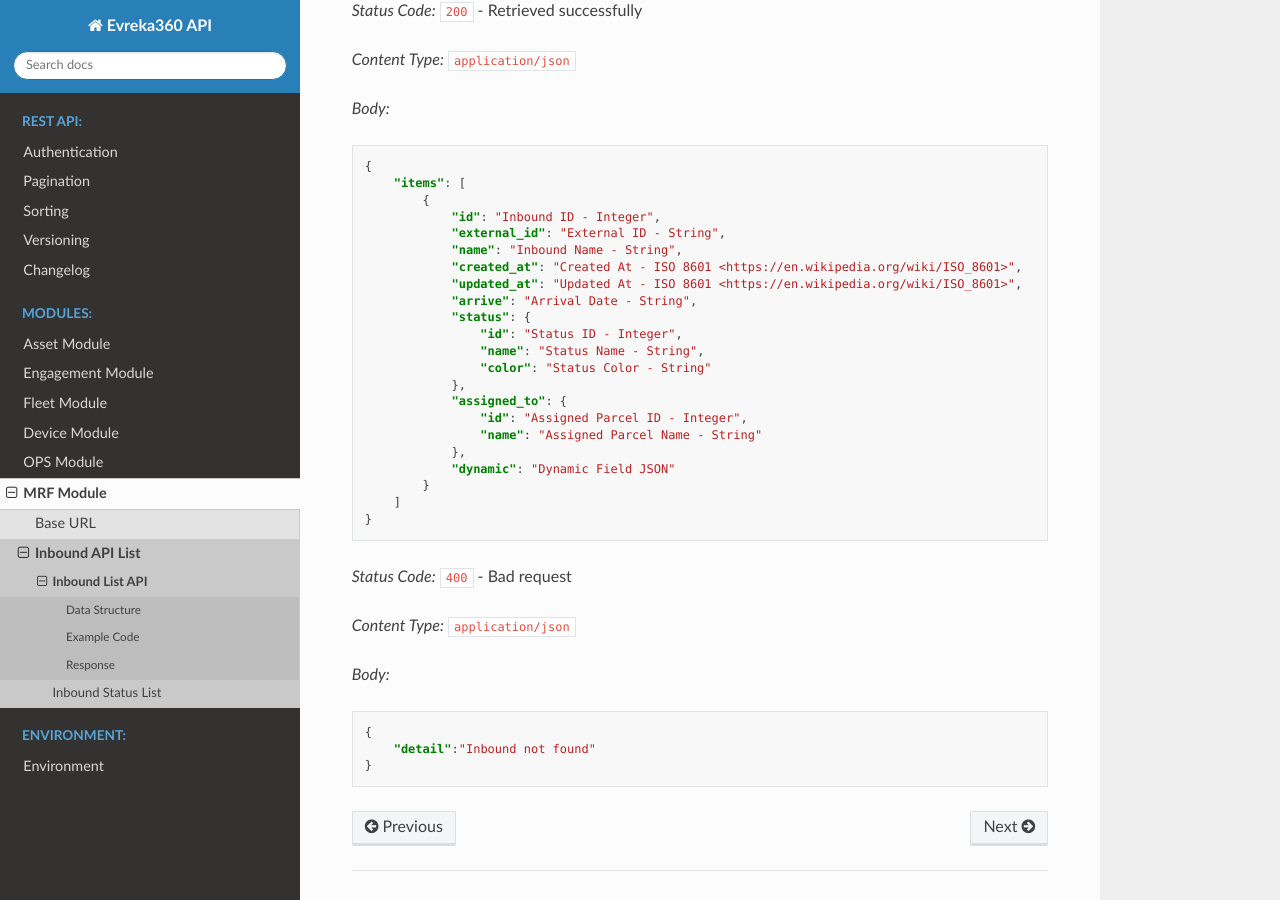
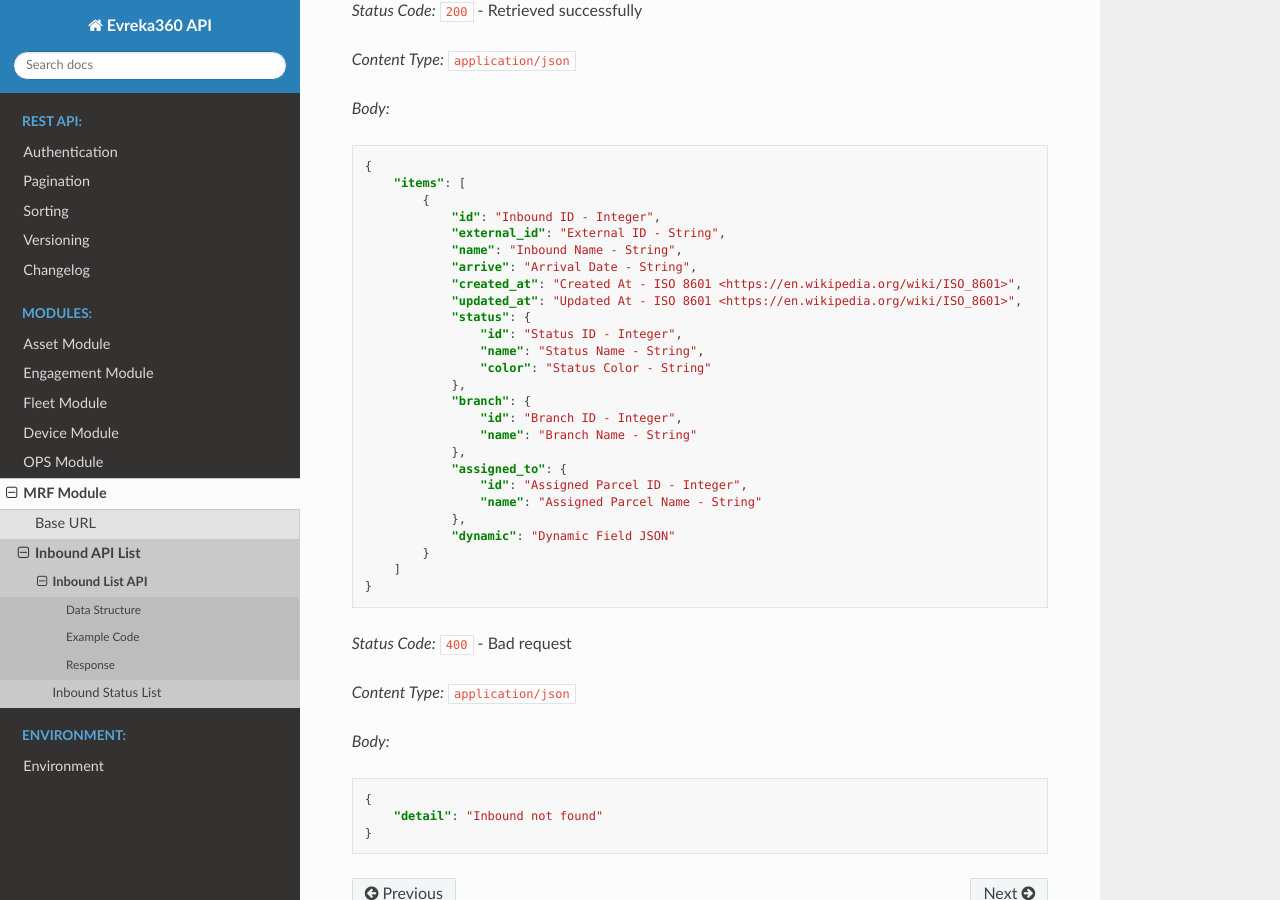
Before and after one commit to evrekadev/evreka-api-doc, a Sphinx documentation site: the page built from source/mrf/inbound/list.rst, in a window 1280 px wide and 900 px high, scrolled down 1098 px. Built offline with Sphinx 7.4.7 and the Read the Docs theme 3.1.0, drawn with Linux system fonts in a browser that asks for light colours; some of the changed text lies outside the part shown.

Commit message:
fixed response schema

```diff
--- a/source/mrf/inbound/list.rst
+++ b/source/mrf/inbound/list.rst
@@ -24,7 +24,7 @@ Data Structure
    +-------------------------+--------------------------------------------------------------+---------------------------------------------------+-------------------------------------------------------+
    | parcel_id               | integer *(optional)*                                         | Parcel ID - Integer                               | 123456                                                |
    +-------------------------+--------------------------------------------------------------+---------------------------------------------------+-------------------------------------------------------+
-   | id_list                 | List[string] *(optional)*                                    | Inbound ID List                                   | [12345, 12356]                                        |
+   | id_list                 | List[integer] *(optional)*                                   | Inbound ID List                                   | [12345, 12356]                                        |
    +-------------------------+--------------------------------------------------------------+---------------------------------------------------+-------------------------------------------------------+
 
 
@@ -80,13 +80,17 @@ Response
                 "id": "Inbound ID - Integer",
                 "external_id": "External ID - String",
                 "name": "Inbound Name - String",
+                "arrive": "Arrival Date - String",
                 "created_at": "Created At - ISO 8601 <https://en.wikipedia.org/wiki/ISO_8601>",
                 "updated_at": "Updated At - ISO 8601 <https://en.wikipedia.org/wiki/ISO_8601>",
-                "arrive": "Arrival Date - String",
                 "status": {
                     "id": "Status ID - Integer",
                     "name": "Status Name - String",
                     "color": "Status Color - String"
+                },
+                "branch": {
+                    "id": "Branch ID - Integer",
+                    "name": "Branch Name - String"
                 },
                 "assigned_to": {
                     "id": "Assigned Parcel ID - Integer",
@@ -106,5 +110,5 @@ Response
 .. code-block:: json
 
     {
-        "detail":"Inbound not found"
+        "detail": "Inbound not found"
     }
```
